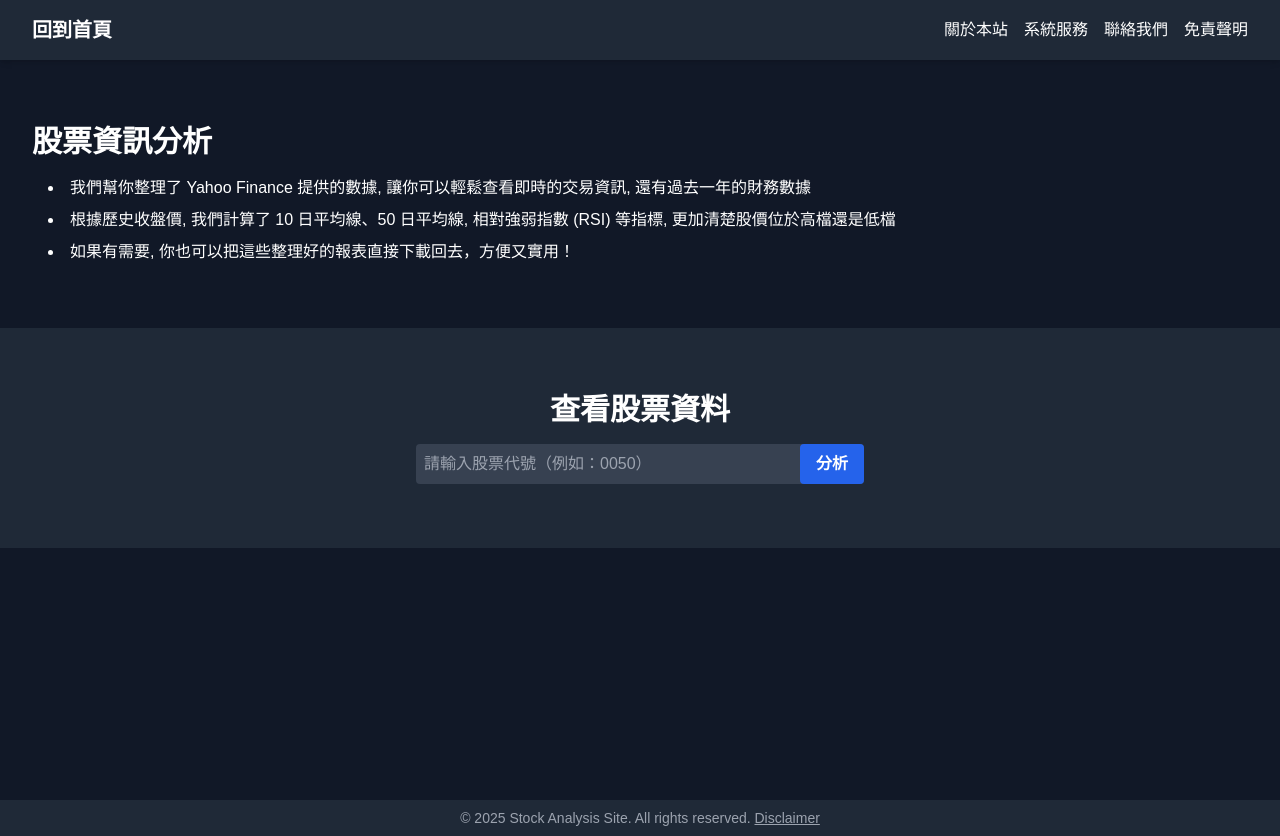
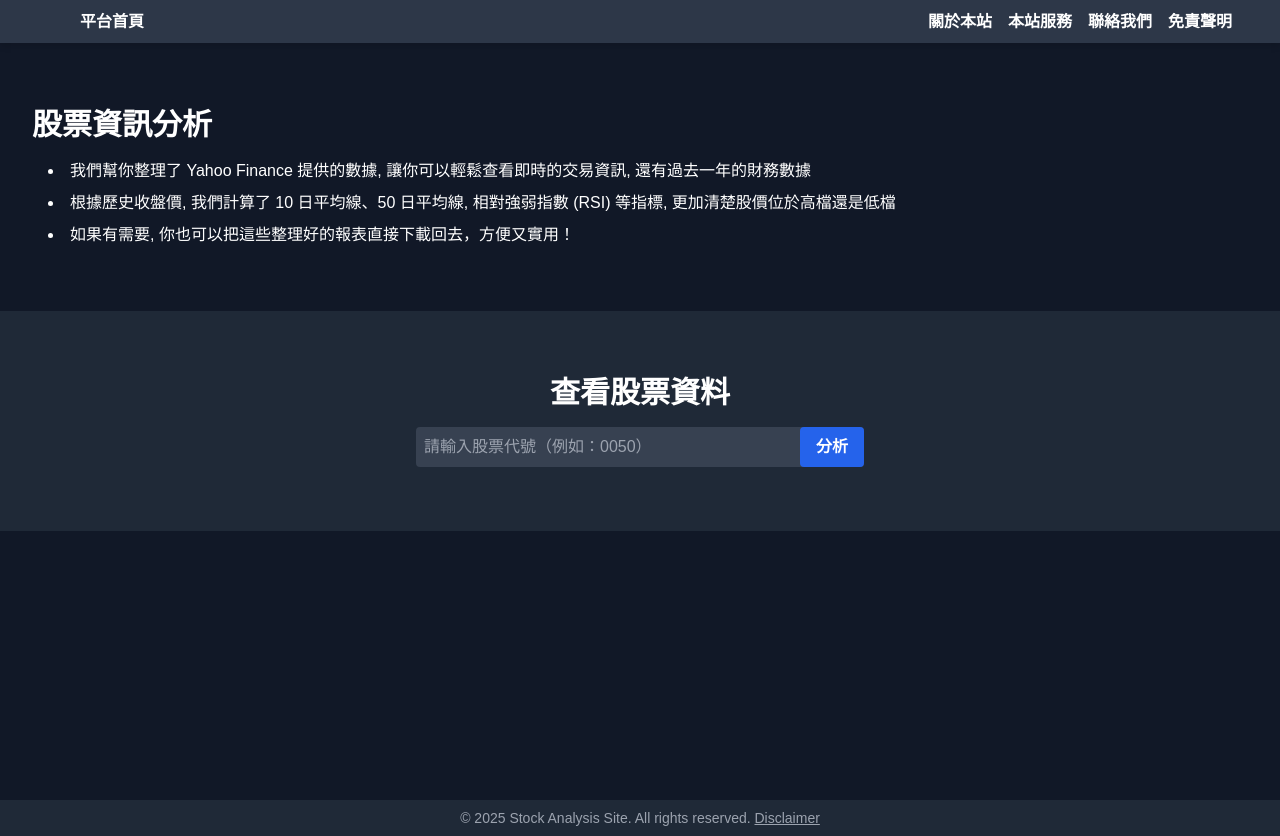
Before and after one commit to cyanshub/sp-stock-report-frontend, a Next.js app: page / in a window 1280 px wide. Built offline with nearby package versions, Linux system fonts and the light colour scheme.

Commit message:
fix: 優化標題組件 Header 並導入漢堡排

```diff
--- a/components/common/Header.tsx
+++ b/components/common/Header.tsx
@@ -1,74 +1,181 @@
 'use client'
 
+import { useState, useEffect } from 'react'
 import Link from 'next/link'
+import styled from 'styled-components'
 
 type HeaderProps = {
-  currentPage?: 'home' | 'disclaimer'
+  currentPage?: 'home' | 'others'
+}
+
+const links = {
+  home: [
+    { label: '關於本站', href: '/construction' },
+    { label: '本站服務', href: '/construction' },
+    { label: '聯絡我們', href: '/construction' },
+    { label: '免責聲明', href: '/disclaimer' },
+  ],
+  others: [
+    { label: '平臺首頁', href: '/' },
+    { label: '關於本站', href: '/construction' },
+    { label: '資訊分析', href: '/construction' },
+    { label: '免責聲明', href: '/disclaimer' },
+  ],
 }
 
 export default function Header({ currentPage }: HeaderProps) {
+  const [isBoxOpen, setIsBoxOpen] = useState(false)
+  const [isMobile, setIsMobile] = useState(false)
+
+  useEffect(() => {
+    const mediaQuery = window.matchMedia('(max-width: 768px)')
+
+    const handleMediaChange = () => {
+      setIsMobile(mediaQuery.matches)
+    }
+
+    handleMediaChange()
+    mediaQuery.addEventListener('change', handleMediaChange)
+
+    return () => {
+      mediaQuery.removeEventListener('change', handleMediaChange)
+    }
+  }, [])
+
+  const toggleBox = (e: React.MouseEvent<HTMLButtonElement>) => {
+    e.stopPropagation()
+    setIsBoxOpen(!isBoxOpen)
+  }
+
+  // 讓 Header 瞭解目前頁面是不是位於首頁
+  const currentLinks = currentPage === 'home' ? links.home : links.others
+
   return (
-    <header className="bg-gray-800 shadow-md">
-      <nav className="container mx-auto px-6 py-4">
-        <ul className="flex justify-between items-center">
-          <li>
-            <Link href="/" className="text-xl font-bold">
-              回到首頁
-            </Link>
-          </li>
-          <li>
-            <ul className="flex space-x-4">
-              {currentPage === 'home' ? (
-                <>
-                  <li>
-                    <Link href="/construction" className="hover:text-gray-300">
-                      關於本站
-                    </Link>
-                  </li>
-                  <li>
-                    <Link href="/construction" className="hover:text-gray-300">
-                      系統服務
-                    </Link>
-                  </li>
-                  <li>
-                    <Link href="/construction" className="hover:text-gray-300">
-                      聯絡我們
-                    </Link>
-                  </li>
-                  <li>
-                    <Link href="/disclaimer" className="hover:text-gray-300">
-                      免責聲明
-                    </Link>
-                  </li>
-                </>
-              ) : (
-                <>
-                  <li>
-                    <Link href="/" className="hover:text-gray-300">
-                      回到首頁
-                    </Link>
-                  </li>
-                  <li>
-                    <Link href="/construction" className="hover:text-gray-300">
-                      關於本站
-                    </Link>
-                  </li>
-                  <li>
-                    <Link href="/construction" className="hover:text-gray-300">
-                      資訊分析
-                    </Link>
-                  </li>
-                  <li>
-                    <Link href="/disclaimer" className="hover:text-gray-300">
-                      免責聲明
-                    </Link>
-                  </li>
-                </>
-              )}
-            </ul>
-          </li>
-        </ul>
-      </nav>
-    </header>
+    <StyledHeader>
+      <Nav>
+        <NavLogo>
+          <StyledLink href="/">平台首頁</StyledLink>
+        </NavLogo>
+        {isMobile ? (
+          <>
+            <HamburgerButton onClick={toggleBox}>
+              <span></span>
+              <span></span>
+              <span></span>
+            </HamburgerButton>
+            {isBoxOpen && (
+              <Box>
+                {currentLinks.map((link) => (
+                  <BoxItem key={link.href}>
+                    <StyledLink href={link.href}>{link.label}</StyledLink>
+                  </BoxItem>
+                ))}
+              </Box>
+            )}
+          </>
+        ) : (
+          <DesktopMenu>
+            <NavList>
+              {currentLinks.map((link) => (
+                <NavItem key={link.href}>
+                  <StyledLink href={link.href}>{link.label}</StyledLink>
+                </NavItem>
+              ))}
+            </NavList>
+          </DesktopMenu>
+        )}
+      </Nav>
+    </StyledHeader>
   )
 }
+
+const StyledHeader = styled.header`
+  font-size: 1rem;
+  background-color: #2d3748;
+  box-shadow: 0 4px 6px rgba(0, 0, 0, 0.1);
+  padding: 0.6rem 3rem;
+  position: relative;
+`
+
+const Nav = styled.nav`
+  display: flex;
+  justify-content: space-between;
+  align-items: center;
+`
+
+const NavLogo = styled.li`
+  list-style: none;
+  margin: 0 2rem;
+`
+
+const HamburgerButton = styled.button`
+  display: flex;
+  flex-direction: column;
+  justify-content: space-around;
+  width: 2rem;
+  height: 2rem;
+  background: transparent;
+  border: none;
+  cursor: pointer;
+
+  span {
+    width: 2rem;
+    height: 0.25rem;
+    background: #ffffff;
+    border-radius: 10px;
+    transition: all 0.3s linear;
+  }
+`
+
+const Box = styled.div`
+  position: absolute;
+  top: 60px;
+  right: 10px;
+  background-color: #1f2937e6;
+  border: 1px solid #e2e8f0;
+  box-shadow: 0 4px 10px rgba(0, 0, 0, 0.2);
+  border-radius: 8px;
+  padding: 1rem;
+  z-index: 1000;
+
+  & > div:not(:last-child) {
+    border-bottom: 1px solid #4a5568;
+    margin-bottom: 0.5rem;
+    padding-bottom: 0.5rem;
+  }
+`
+
+const BoxItem = styled.div`
+  margin-bottom: 1rem;
+
+  &:last-child {
+    margin-bottom: 0;
+  }
+`
+
+const DesktopMenu = styled.div`
+  display: flex;
+`
+
+const NavList = styled.ul`
+  display: flex;
+  gap: 1rem;
+  list-style: none;
+  padding: 0;
+  margin: 0;
+`
+
+const NavItem = styled.li`
+  list-style: none;
+`
+
+const StyledLink = styled(Link)`
+  font-size: 1rem;
+  font-weight: bold;
+  text-decoration: none;
+  color: #ffffff;
+
+  &:hover {
+    color: #cbd5e0;
+  }
+`
```
